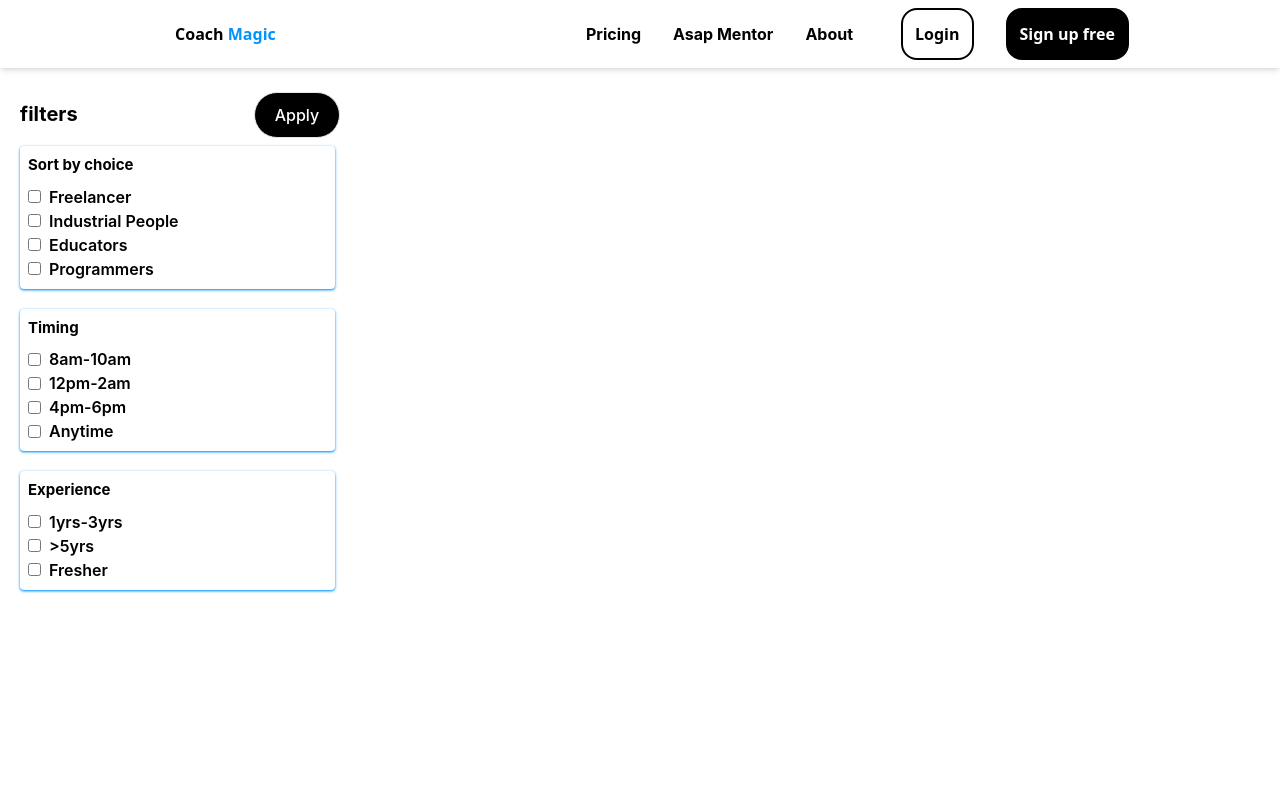
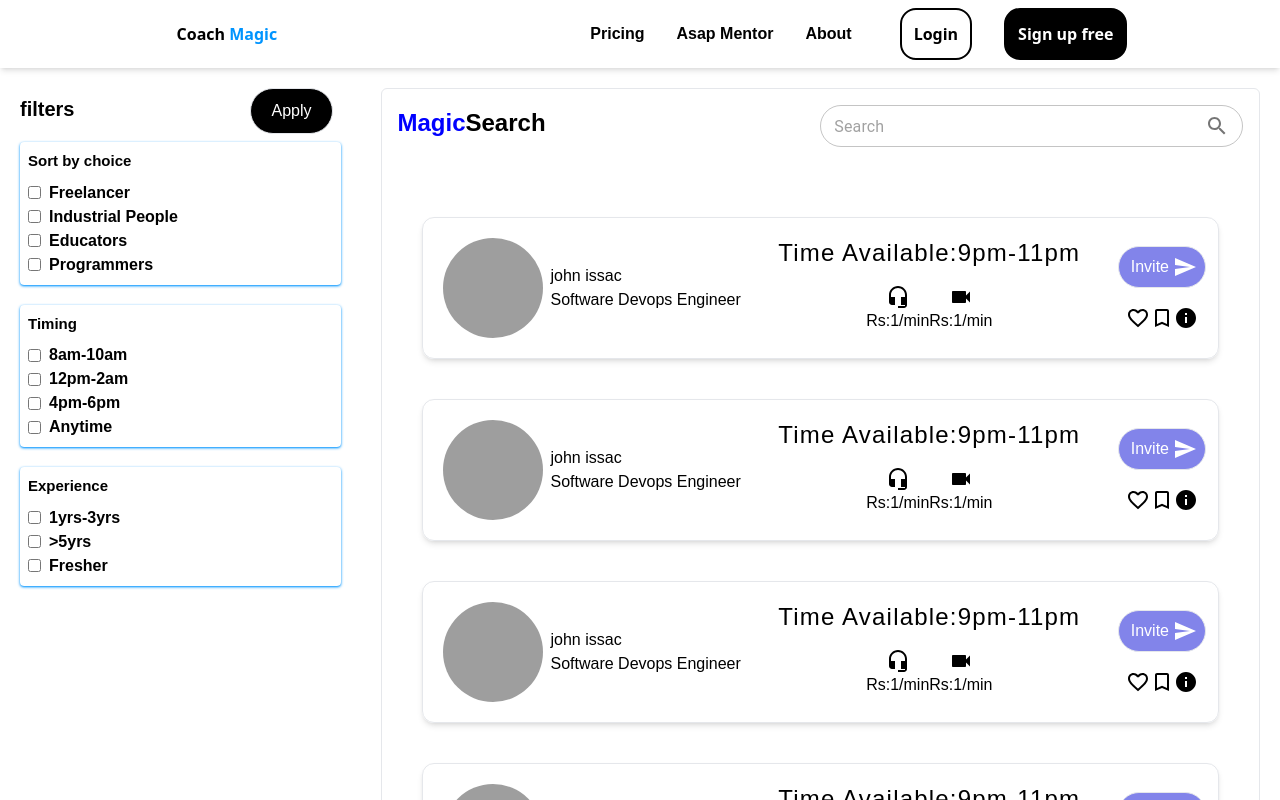
Before and after one commit to manosundarmanivel/CoachMagic-FrontEnd, a React (Create React App) app: page /invite2 in a window 1280 px wide. Shown: the top 800 px of the page. Built offline with nearby package versions, Linux system fonts and the light colour scheme; grey boxes are pictures that could not be loaded.

Commit message:
invite2 update

```diff
--- a/src/components/Invite2.js
+++ b/src/components/Invite2.js
@@ -1,17 +1,73 @@
 import React from "react";
 import Header from "./Header";
-
+import { InputAdornment } from "@mui/material";
+import OutlinedInput from '@mui/material/OutlinedInput';
+import SearchIcon from "@mui/icons-material/Search";
+import HeadsetMicIcon from '@mui/icons-material/HeadsetMic';
+import VideocamIcon from '@mui/icons-material/Videocam';
+import SendIcon from '@mui/icons-material/Send';
+import FavoriteBorderIcon from '@mui/icons-material/FavoriteBorder';
+import BookmarkBorderIcon from '@mui/icons-material/BookmarkBorder';
+import InfoIcon from '@mui/icons-material/Info';
 const Invite2 =()=>
 {
+    const lists=[
+        {
+            id:1,
+            image:"Avatar",
+            name:"john issac",
+            role:"Software Devops Engineer",
+            time_starts:"9pm",
+            time_ends:"11pm",
+            audio_fee:"Rs:1/min",
+            video_fee:"Rs:1/min",
+
+        },
+        {
+            id:2,
+            image:"Avatar",
+            name:"john issac",
+            role:"Software Devops Engineer",
+            time_starts:"9pm",
+            time_ends:"11pm",
+            audio_fee:"Rs:1/min",
+            video_fee:"Rs:1/min",
+
+        },
+        {
+            id:3,
+            image:"Avatar",
+            name:"john issac",
+            role:"Software Devops Engineer",
+            time_starts:"9pm",
+            time_ends:"11pm",
+            audio_fee:"Rs:1/min",
+            video_fee:"Rs:1/min",
+
+        },
+        {
+            id:4,
+            image:"Avatar",
+            name:"john issac",
+            role:"Software Devops Engineer",
+            time_starts:"9pm",
+            time_ends:"11pm",
+            audio_fee:"Rs:1/min",
+            video_fee:"Rs:1/min",
+
+        },
+
+    ]
     return(
-        <div>
+        <div className="font-poppins">
             <Header/>
-            <div className="mt-6 ml-5">
+            <div className="grid grid-cols-[1fr_5fr]">
+            <div className="m-5">
                 <div className="flex gap-44 items-baseline">
                      <h1 className="font-bold items-center text-[20px]">filters</h1>
                      <button type="button" class="bg-black text-white hover:text-white border border-black-700 hover:bg-gray-600 focus:ring-2 focus:ring-black-300 focus:outline-none font-medium text-sm px-5 py-2.5 text-center mr-2 mb-2 rounded-full">Apply</button>
                 </div>
-                <div className="shadow shadow-[#0094FF] w-3/12 rounded">
+                <div className="shadow shadow-[#0094FF] w-full rounded">
                 <h1 className="font-bold items-center text-[15px] p-2">Sort by choice</h1>
                 <label className='flex items-center pl-2'>
                     <input className='apperance-none checkbox checkbox-sm shrink-0 rounded-sm focus:ring:0 accent-indigo-500 to-blue-500' type="checkbox" class="checkbox"/>
@@ -30,7 +86,7 @@ const Invite2 =()=>
                     <span class="select-none text-sm ml-2 font-semibold ">Programmers</span>
                 </label>
                 </div>
-                <div className="shadow shadow-[#0094FF] w-3/12 rounded mt-5">
+                <div className="shadow shadow-[#0094FF] w-full rounded mt-5">
                 <h1 className="font-bold items-center text-[15px] p-2">Timing</h1>
                 <label className='flex items-center pl-2'>
                     <input className='checkbox checkbox-sm shrink-0 rounded-sm focus:ring:0 accent-indigo-500 to-blue-500' type="checkbox" class="checkbox"/>
@@ -50,7 +106,7 @@ const Invite2 =()=>
                 </label>
                 </div>
 
-                <div className="shadow shadow-[#0094FF] w-3/12 rounded mt-5">
+                <div className="shadow shadow-[#0094FF] w-full rounded mt-5">
                 <h1 className="font-bold items-center text-[15px] p-2">Experience</h1>
                 <label className='flex items-center pl-2'>
                     <input className='checkbox checkbox-sm shrink-0 rounded-sm focus:ring:0 accent-indigo-500 to-blue-500' type="checkbox" class="checkbox"/>
@@ -65,7 +121,73 @@ const Invite2 =()=>
                     <span class="select-none text-sm ml-2 font-semibold ">Fresher</span>
                 </label>
                 </div>
+                </div>
+                <div className="m-5 border rounded-md">
+                <div className="p-4 grid grid-cols-2">
+                    <h2 className="flex justify-start font-bold text-[1.5em]"><span className="text-[blue] ">Magic</span>Search</h2>
+                    <OutlinedInput sx={{width:"100%",borderRadius:"10em",height:"75%"}}
+                    id="outlined-adornment-search"
+                    endAdornment={<InputAdornment position="end">
+                        <SearchIcon/>
+                    </InputAdornment>}
+                    placeholder="Search"
+                    aria-describedby="outlined-search-helper-text"
+                    inputProps={{
+                    'aria-label': 'search',
+                    }}
+                />
 
+                    </div>
+                    {
+                        lists.map((list)=>
+                        (
+                            <div className="flex justify-between border rounded-xl shadow-md m-10 p-3">
+                            {/* profile + name+ role begins */}
+                            <div className="flex items-center">
+                            <img
+                            alt="img" src={`../img/Avatar.jpg`}
+                            className=" m-2 h-[100px] w-[100px] rounded-full object-cover"
+                            />
+                            <div className="flex flex-col justify-center">
+                                <h1>{list.name}</h1>
+                                <p>{list.role}</p>
+                            </div>
+                            </div>
+                            {/* profile + name+ role ends */}
+                            {/* timing and fee starts */}
+                            <div className="flex flex-col justify-evenly items-center">
+                            <h2 className="text-[1.5em] tracking-[0.050em]">Time Available:<span>{list.time_starts}</span>-<span>{list.time_ends}</span></h2>
+                            {/* call type begins */}
+                            <div className="grid grid-cols-2 m-2">
+                                <div className="flex flex-col  items-center">
+                                <HeadsetMicIcon/>
+                                <p>{list.audio_fee}</p>
+                                </div>
+                                <div className="flex flex-col items-center">
+                                <VideocamIcon/>
+                                <p>{list.video_fee}</p>
+                                </div>
+                            </div>
+                            {/* call type ends */}
+                            </div>
+                            {/* timing and fee ends */}
+                            {/* invite begins */}
+                            <div className="flex flex-col justify-evenly items-center">
+                            <button className="flex border rounded-3xl text-white p-2 bg-[#8284EA]">
+                                <p className="mx-1">Invite</p>
+                                <SendIcon/>
+                            </button>
+                            <div>
+                                    <FavoriteBorderIcon/>
+                                    <BookmarkBorderIcon/>
+                                    <InfoIcon/>
+                            </div>
+                            </div>
+                            {/* invite ends */}
+                            </div>
+                        ))
+                    }
+                </div>
            </div>
         </div>
     )
```
